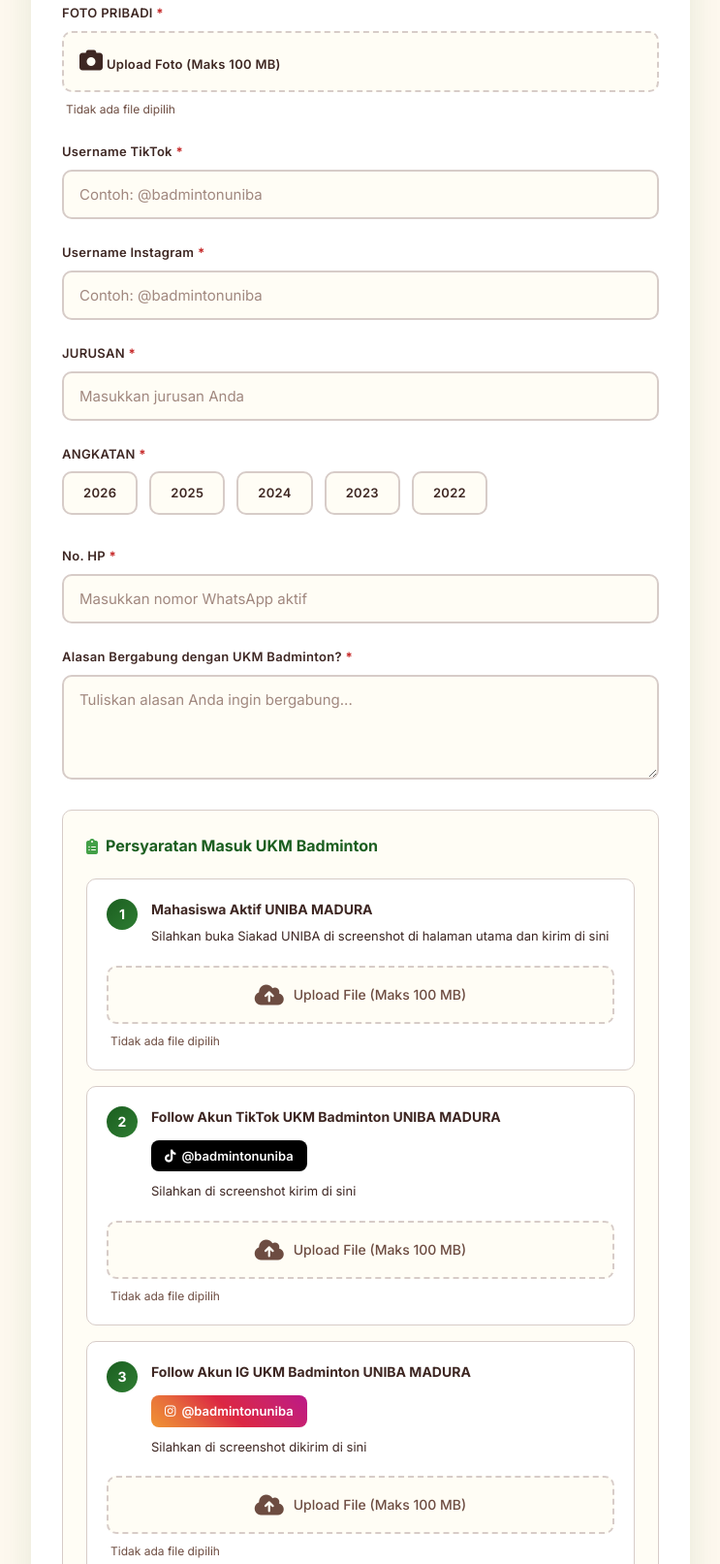
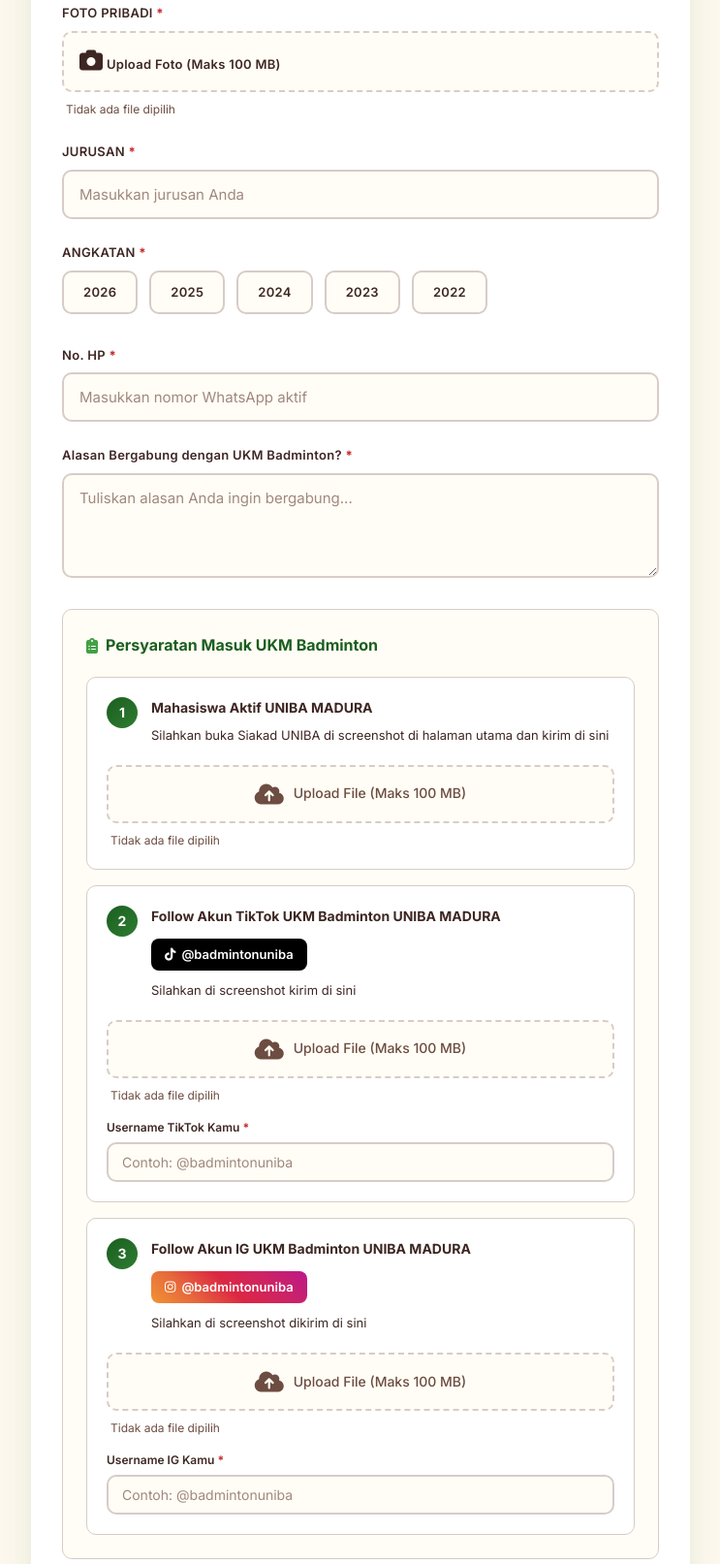
Before and after one commit to mohfahrurrozi2024student-droid/badminton-uniba, a website: page public/index.html in a window 1280 px wide. Shown: the part 614-2227 px from the top of the page at 97% size, without its empty margins (268-1011 px from the left). Drawn offline with Linux system fonts and the light colour scheme.

Commit message:
Add files via upload

```diff
--- a/public/css/style.css
+++ b/public/css/style.css
@@ -464,6 +464,36 @@ textarea::placeholder {
   font-weight: 500;
 }
 
+.username-input-wrapper {
+  margin-top: 14px;
+}
+
+.username-input-wrapper label {
+  display: block;
+  font-size: 12px;
+  font-weight: 600;
+  color: var(--text);
+  margin-bottom: 6px;
+}
+
+.username-input-wrapper input {
+  width: 100%;
+  padding: 10px 14px;
+  border: 2px solid var(--border);
+  border-radius: var(--radius-sm);
+  font-size: 14px;
+  font-family: inherit;
+  transition: all 0.3s;
+  background: var(--cream-light);
+}
+
+.username-input-wrapper input:focus {
+  outline: none;
+  border-color: var(--primary-lighter);
+  box-shadow: 0 0 0 4px rgba(67,160,71,0.1);
+  background: var(--white);
+}
+
 .submit-btn {
   width: 100%;
   padding: 16px 32px;
--- a/public/index.html
+++ b/public/index.html
@@ -65,22 +65,6 @@
             </label>
             <div class="file-name" id="foto_name">Tidak ada file dipilih</div>
           </div>
-        </div>
-
-        <div class="form-group">
-          <label for="username_tiktok">
-            Username TikTok
-            <span class="required-star">*</span>
-          </label>
-          <input type="text" id="username_tiktok" name="username_tiktok" placeholder="Contoh: @badmintonuniba" required>
-        </div>
-
-        <div class="form-group">
-          <label for="username_ig">
-            Username Instagram
-            <span class="required-star">*</span>
-          </label>
-          <input type="text" id="username_ig" name="username_ig" placeholder="Contoh: @badmintonuniba" required>
         </div>
 
         <div class="form-group">
@@ -178,6 +162,10 @@
               </label>
               <div class="file-name" id="file_tiktok_name">Tidak ada file dipilih</div>
             </div>
+            <div class="username-input-wrapper">
+              <label for="username_tiktok">Username TikTok Kamu <span class="required-star">*</span></label>
+              <input type="text" id="username_tiktok" name="username_tiktok" placeholder="Contoh: @badmintonuniba" required>
+            </div>
           </div>
 
           <div class="requirement-item">
@@ -200,6 +188,10 @@
                 <span>Upload File (Maks 100 MB)</span>
               </label>
               <div class="file-name" id="file_instagram_name">Tidak ada file dipilih</div>
+            </div>
+            <div class="username-input-wrapper">
+              <label for="username_ig">Username IG Kamu <span class="required-star">*</span></label>
+              <input type="text" id="username_ig" name="username_ig" placeholder="Contoh: @badmintonuniba" required>
             </div>
           </div>
         </div>
```
